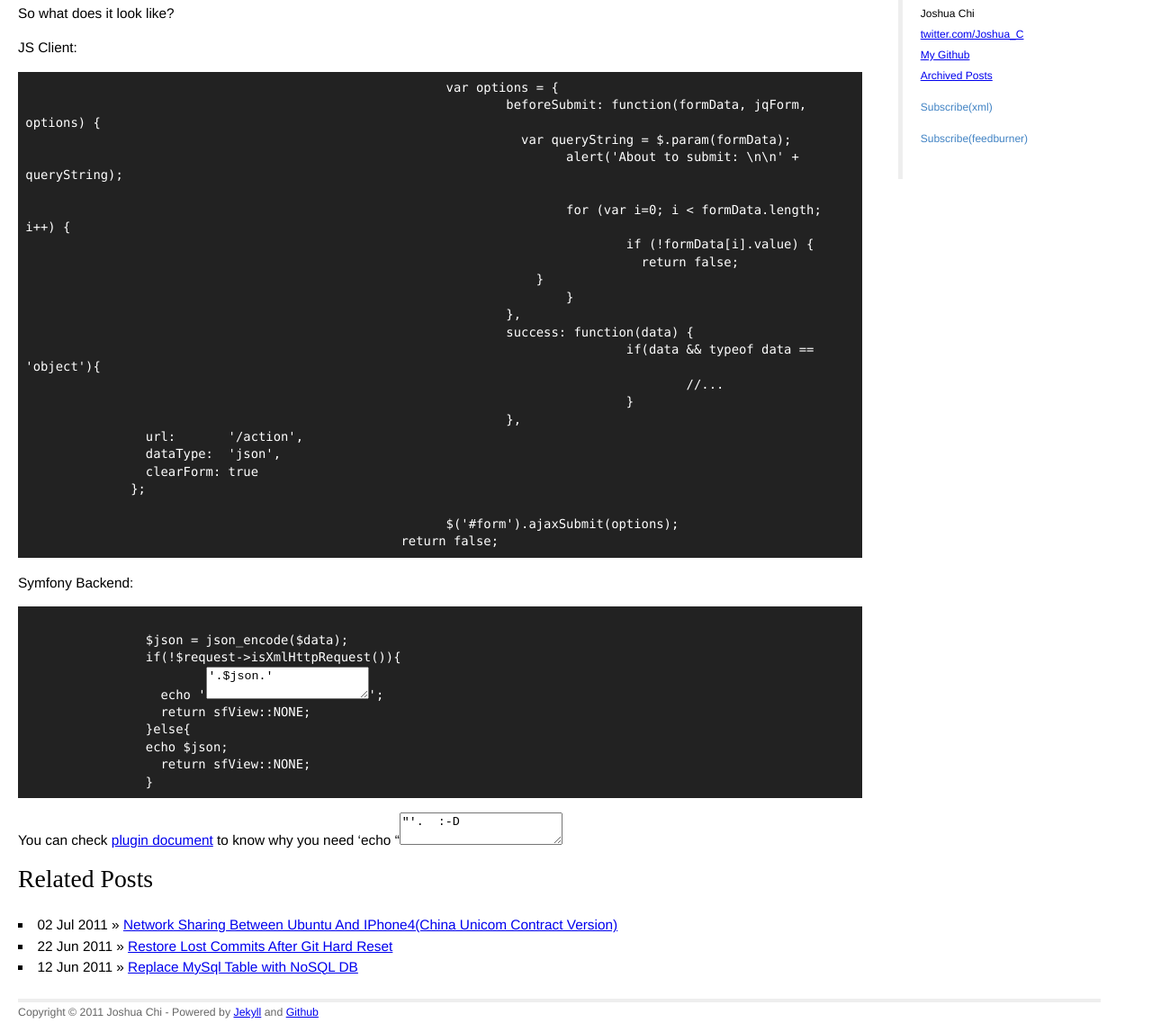
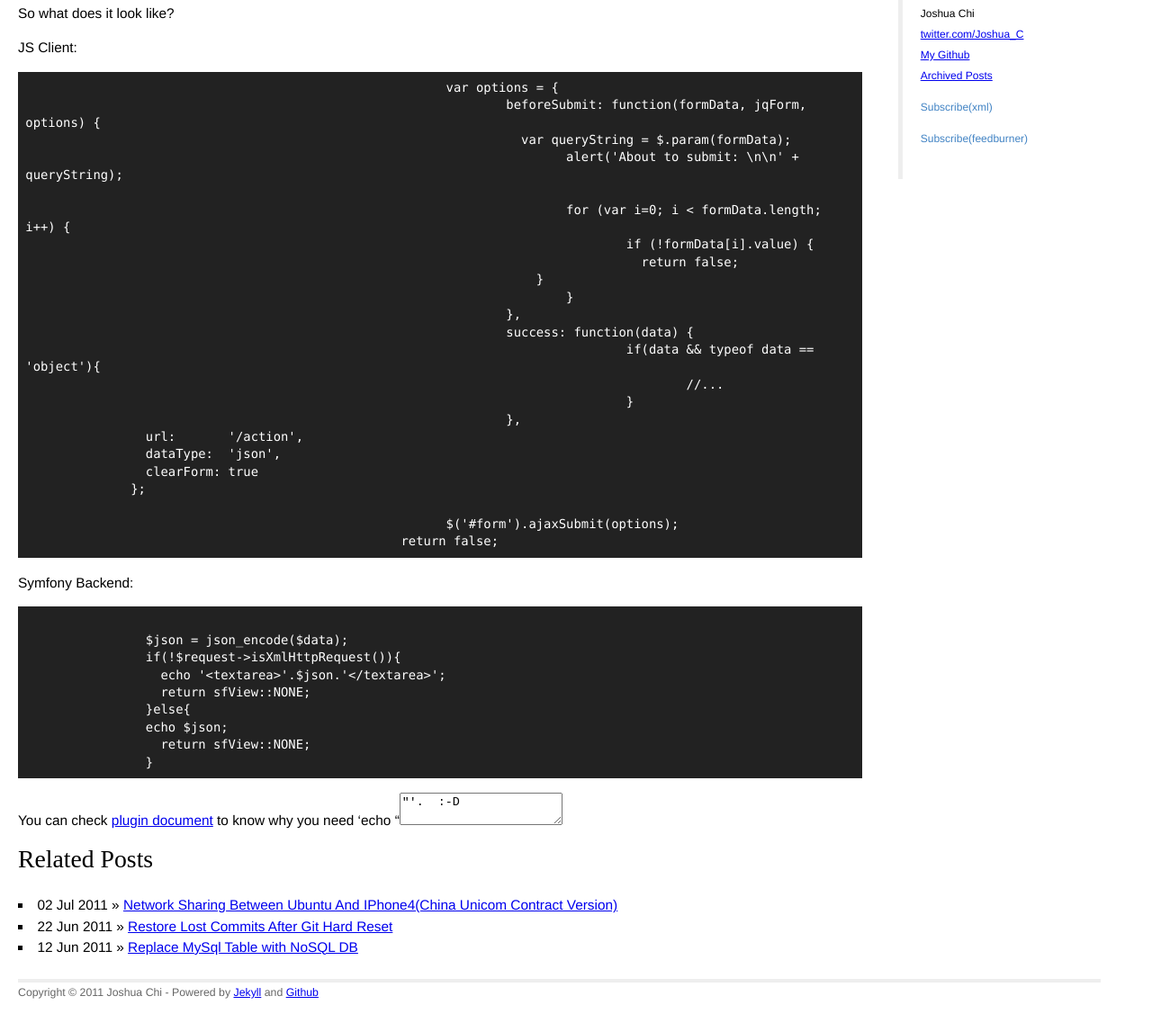
Before and after one commit to JoshuaChi/joshuachi.github.com, a Jekyll site: the page built from _posts/2011-07-26-jquery-ajax-file-upload-with-symfony4.markdown, in a window 1280 px wide, cut to the strip 308-1455 px from the top of the page. Shown: the whole strip at 90% size. Built offline with Jekyll 4.4.1, drawn with Linux system fonts in a browser that asks for light colours; Markdown is read by kramdown in place of the engine named in the settings; comment, search, counter and statistics services are not loaded; after the commit the page ends 1433 px from its top, so only the background shows below that.

Commit message:
new post

```diff
--- a/_posts/2011-07-26-jquery-ajax-file-upload-with-symfony4.markdown
+++ b/_posts/2011-07-26-jquery-ajax-file-upload-with-symfony4.markdown
@@ -48,7 +48,7 @@ Symfony Backend:
 
 		$json = json_encode($data);
 		if(!$request->isXmlHttpRequest()){
-		  echo '<textarea>'.$json.'</textarea>';
+		  echo '&lt;textarea&gt;'.$json.'&lt;/textarea&gt;';
 		  return sfView::NONE;
 		}else{
   		echo $json;
```
